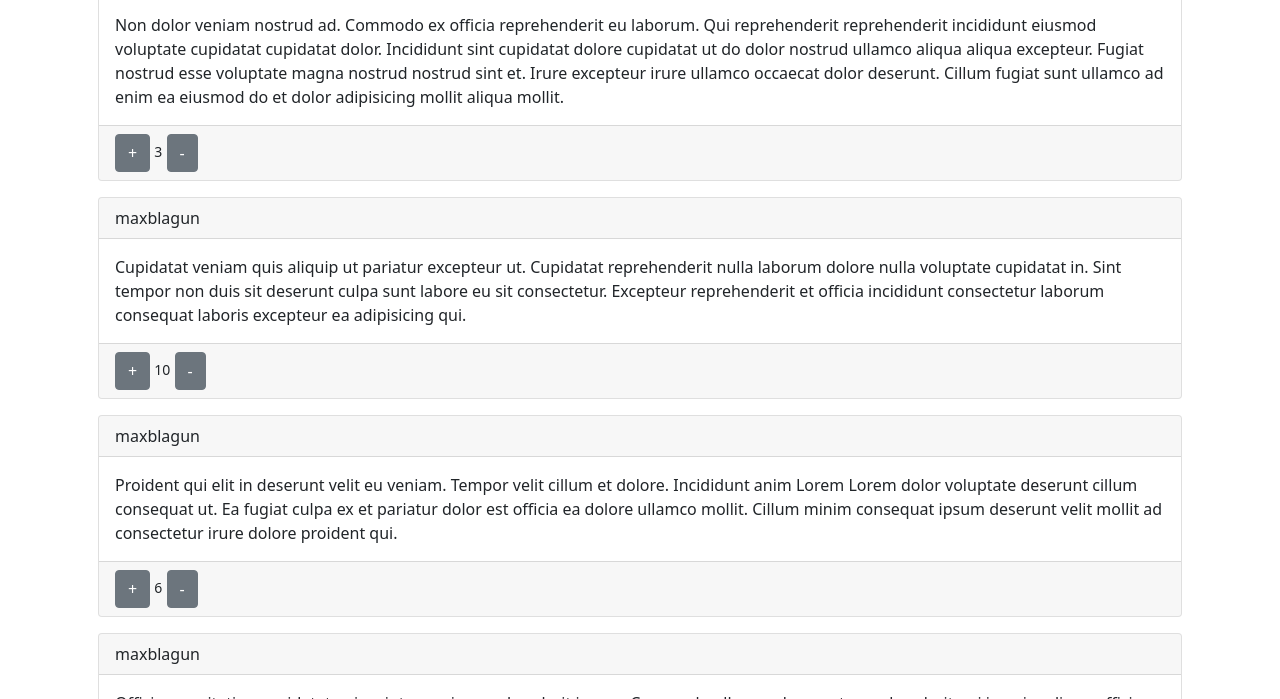
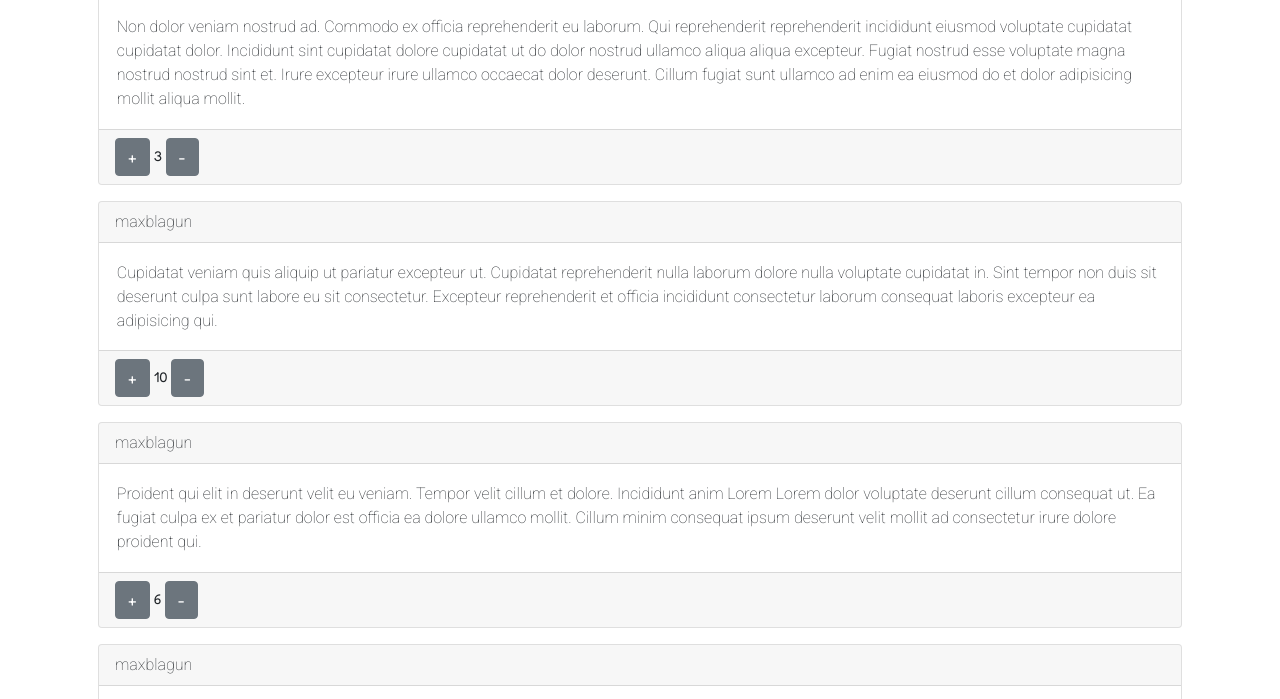
Before and after one commit to vela0052/mtm6302-project-1, a plain HTML site: page index.html in a window 1280 px wide. Shown: the part 144-843 px from the top of the page. Drawn offline with nearby package versions, Linux system fonts and the light colour scheme.

Commit message:
Completes the assigment.

```diff
--- a/index.html
+++ b/index.html
@@ -2,13 +2,18 @@
 <html lang="en">
 
 <head>
+
     <meta charset="UTF-8">
     <meta http-equiv="X-UA-Compatible" content="IE=edge">
     <meta name="viewport" content="width=device-width, initial-scale=1.0">
     <title>Idea Forum</title>
+    <script src="https://kit.fontawesome.com/7f4096dde2.js" crossorigin="anonymous"></script>
+    <link rel="preconnect" href="https://fonts.googleapis.com">
+    <link rel="preconnect" href="https://fonts.gstatic.com" crossorigin>
+    <link href="https://fonts.googleapis.com/css2?family=Fredoka:wght@400;500&family=Roboto:wght@100&display=swap" rel="stylesheet">
     <link rel="stylesheet" href="style.css">
-    <link href="https://cdn.jsdelivr.net/npm/bootstrap@5.1.3/dist/css/bootstrap.min.css" rel="stylesheet"
-        integrity="sha384-1BmE4kWBq78iYhFldvKuhfTAU6auU8tT94WrHftjDbrCEXSU1oBoqyl2QvZ6jIW3" crossorigin="anonymous">
+    <link href="https://cdn.jsdelivr.net/npm/bootstrap@5.1.3/dist/css/bootstrap.min.css" rel="stylesheet" integrity="sha384-1BmE4kWBq78iYhFldvKuhfTAU6auU8tT94WrHftjDbrCEXSU1oBoqyl2QvZ6jIW3" crossorigin="anonymous">
+
 </head>
 
 <body>
--- a/script.js
+++ b/script.js
@@ -75,9 +75,9 @@ function createIdeas() {
         if(data.ideas[i].username == "currentUser"){
             html.push(`<div class="card m-3">
             <div class="card-header">
-               ${data.ideas[i].username} <p class="ms-3 bg-primary text-white -weight-bold">You</p>
-               <button class="btn btn-danger ms-auto delete" data-index="${i}">Delete</button>
-               <button class="btn btn-outline-primary ms-3 edit"  data-index="${i}">Edit</button>
+               ${data.ideas[i].username} <p class="ms-3 rounded-1 bg-primary text-white -weight-bold"><i class="fa-solid fa-star"></i> You</p>
+               <button class="btn btn-danger ms-auto delete" data-index="${i}"> <i class="fa-solid fa-x"></i> Delete</button>
+               <button class="btn btn-outline-primary ms-3 edit"  data-index="${i}"><i class="fa-solid fa-pencil"></i> Edit</button>
             </div>
             <div class="card-body">
 
--- a/style.css
+++ b/style.css
@@ -1,3 +1,63 @@
+/* http://meyerweb.com/eric/tools/css/reset/
+   v2.0 | 20110126
+   License: none (public domain)
+*/
+
+html, body, div, span, applet, object, iframe,
+h1, h2, h3, h4, h5, h6, p, blockquote, pre,
+a, abbr, acronym, address, big, cite, code,
+del, dfn, em, img, ins, kbd, q, s, samp,
+small, strike, strong, sub, sup, tt, var,
+b, u, i, center,
+dl, dt, dd, ol, ul, li,
+fieldset, form, label, legend,
+table, caption, tbody, tfoot, thead, tr, th, td,
+article, aside, canvas, details, embed,
+figure, figcaption, footer, header, hgroup,
+menu, nav, output, ruby, section, summary,
+time, mark, audio, video {
+	margin: 0;
+	padding: 0;
+	border: 0;
+	font-size: 100%;
+	font: inherit;
+	vertical-align: baseline;
+}
+/* HTML5 display-role reset for older browsers */
+article, aside, details, figcaption, figure,
+footer, header, hgroup, menu, nav, section {
+	display: block;
+}
+body {
+	line-height: 1;
+}
+ol, ul {
+	list-style: none;
+}
+blockquote, q {
+	quotes: none;
+}
+blockquote:before, blockquote:after,
+q:before, q:after {
+	content: '';
+	content: none;
+}
+table {
+	border-collapse: collapse;
+	border-spacing: 0;
+}
+body{
+    font-family: 'Fredoka', sans-serif !important;
+}
 .card-header{
     display: flex;
+    font-family: 'Roboto', sans-serif !important;
 }
+
+p{
+    padding: 1.8px;
+    font-family: 'Roboto', sans-serif !important;
+}
+h1{
+    text-align: center;
+}
```
